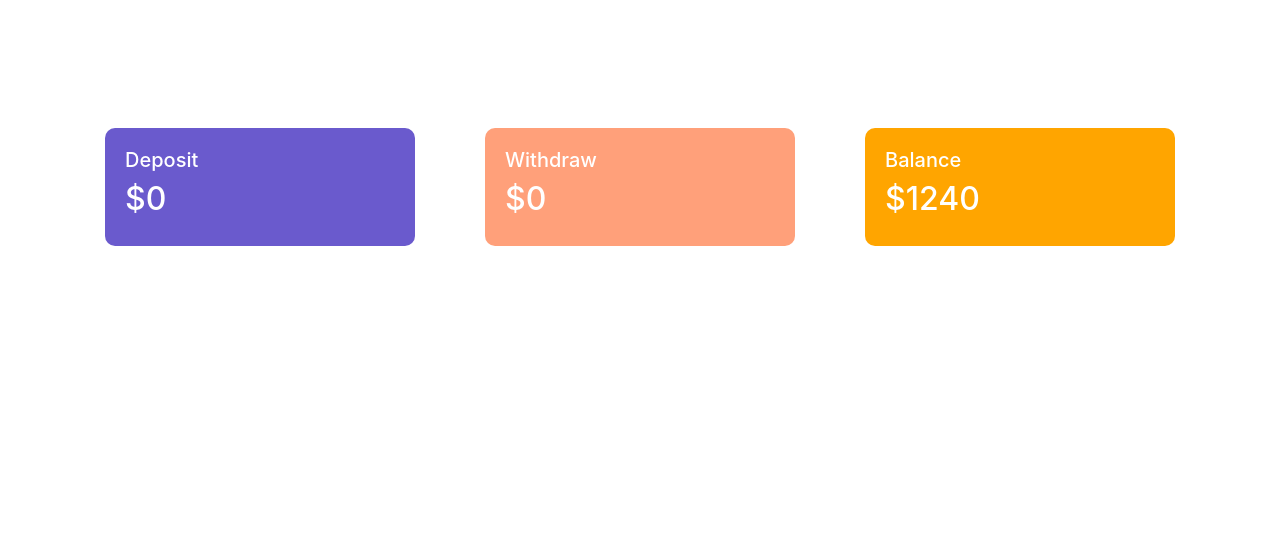
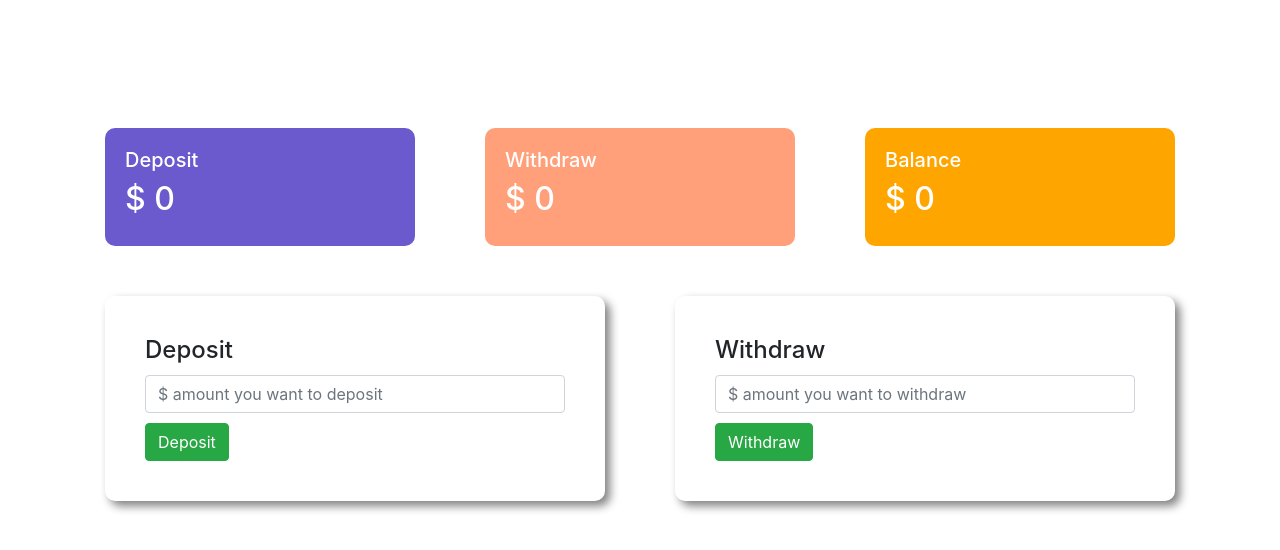
Before and after one commit to AbuSalehFaysal/simple-bank-calculation, a plain HTML site: page index.html in a window 1280 px wide. Both pictures are taken after a click on the button "Enter". Drawn offline with nearby package versions, Linux system fonts and the light colour scheme.

Commit message:
Deposit Functionality Added

```diff
--- a/index.html
+++ b/index.html
@@ -32,19 +32,35 @@
             <div class="col-md-4">
                 <div class="deposit status">
                     <h5>Deposit</h5>
-                    <h2>$0</h2>
+                    <h2>$ <span id="currentDeposit">0</span></h2>
                 </div>
             </div>
             <div class="col-md-4">
                 <div class="withdraw status">
                     <h5>Withdraw</h5>
-                    <h2>$0</h2>
+                    <h2>$ <span id="currentWithdraw">0</span></h2>
                 </div>
             </div>
             <div class="col-md-4">
                 <div class="balance status">
                     <h5>Balance</h5>
-                    <h2>$1240</h2>
+                    <h2>$ <span id="currentBalance">0</span></h2>
+                </div>
+            </div>
+        </div>
+        <div class="row">
+            <div class="col-md-6">
+                <div class="login-area">
+                    <h4>Deposit</h4>
+                    <input id="depositAmount" class="form-control" type="text" placeholder="$ amount you want to deposit">
+                    <button id="addDeposit" class="btn btn-success" type="submit">Deposit</button>
+                </div>
+            </div>
+            <div class="col-md-6">
+                <div class="login-area">
+                    <h4>Withdraw</h4>
+                    <input id="withdrawAmount" class="form-control" type="text" placeholder="$ amount you want to withdraw">
+                    <button id="addWithdraw" class="btn btn-success" type="submit">Withdraw</button>
                 </div>
             </div>
         </div>
@@ -62,6 +78,7 @@
         integrity="sha384-wfSDF2E50Y2D1uUdj0O3uMBJnjuUD4Ih7YwaYd1iqfktj0Uod8GCExl3Og8ifwB6"
         crossorigin="anonymous"></script>
         <script>
+            // Login button event handler
             const loginButton = document.getElementById("login");
             loginButton.addEventListener("click", function(){
                 const main = document.getElementById("main");
@@ -69,6 +86,36 @@
                 const transactionArea = document.getElementById("transaction-area");
                 transactionArea.style.display = "block";
             });
+
+            // deposit button event handler
+            const depositBtn = document.getElementById("addDeposit");
+            depositBtn.addEventListener("click", function(){
+                const depositNum = getInputNumber("depositAmount");
+
+                updateSpanText("currentDeposit", depositNum);
+
+                updateSpanText("currentBalance", depositNum);
+
+                document.getElementById("depositAmount").value = "";
+            });
+            function updateSpanText(id, num){
+                const current = document.getElementById(id).innerText;
+                const currentNum = parseFloat(current);
+                const total = currentNum + num;
+                document.getElementById(id).innerText = total;
+            }
+
+            // withdraw button event handler
+            const withdrawBtn = document.getElementById("addWithdraw");
+            withdrawBtn.addEventListener("click", function(){
+                const withdrawNum = getInputNumber("withdrawAmount");
+                alert(withdrawNum);
+            });
+            function getInputNumber(id){
+                const amount = document.getElementById(id).value;
+                const amountNum = parseFloat(amount);
+                return amountNum;
+            }
         </script>
 </body>
 
--- a/public/css/style.css
+++ b/public/css/style.css
@@ -4,8 +4,8 @@
 .login-area{
     box-shadow: 5px 5px 10px grey;
     border-radius: 10px;
-    padding: 20px;
-    width: 600px;
+    padding: 40px;
+    width: 500px;
     margin: 50px auto;
 }
 button, .form-control{
```
